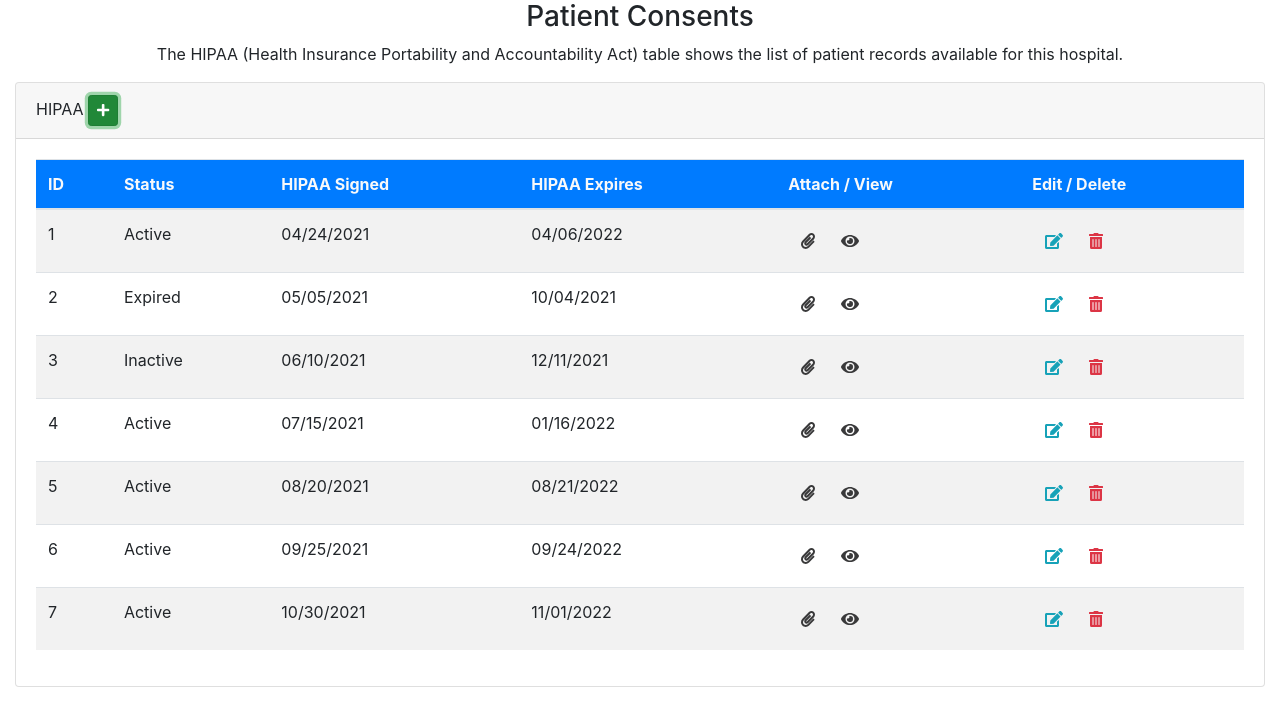
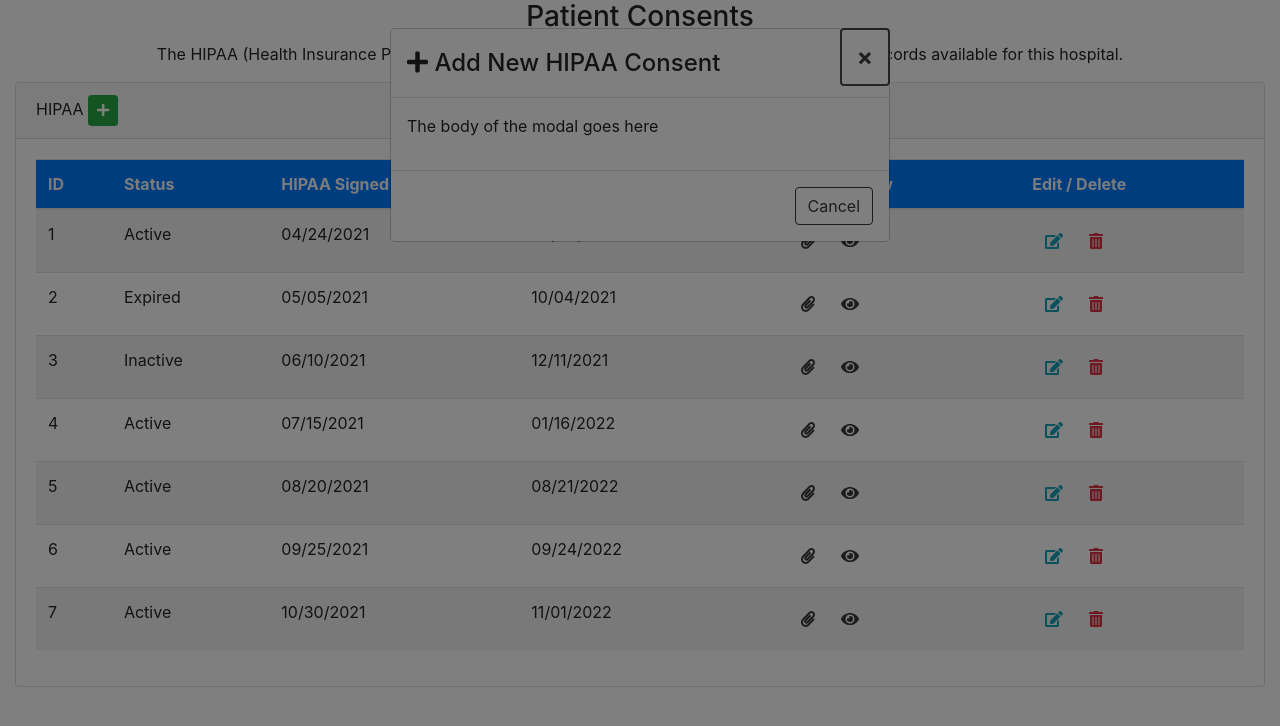
Before and after one commit to panbognot/medrecords-angular, an Angular app: page / in a window 1280 px wide. Both pictures are taken after a click on the button 103 px from the left and 110 px from the top of the page. Shown: the top 726 px of the page. Built offline with nearby package versions, Linux system fonts and the light colour scheme.

Commit message:
+ Created skeleton for "Patient Consent Service" + Created skeleton for "Add Patient Consent Modal Component" - Integrated the "Add Patient Consent Modal" to the HIPAA table and now shows the modal when the green plus icon is clicked.

```diff
--- a/src/app/constants/icons.ts
+++ b/src/app/constants/icons.ts
@@ -1,11 +1,12 @@
 // 3rd Party Libraries
 // This might change depending on the styling library used
 import {
-  faPlus, faPaperclip, faEye, faEdit, faTrashAlt
+  faPlus, faPaperclip, faEye, faEdit, faTrashAlt, faCalendar
 } from '@fortawesome/free-solid-svg-icons';
 
 export const ICON_ADD = faPlus;
 export const ICON_ATTACH = faPaperclip;
+export const ICON_CALENDAR = faCalendar;
+export const ICON_DELETE = faTrashAlt;
+export const ICON_EDIT = faEdit;
 export const ICON_VIEW = faEye
-export const ICON_EDIT = faEdit;
-export const ICON_DELETE = faTrashAlt;
--- a/src/app/hipaa-table/hipaa-table.component.html
+++ b/src/app/hipaa-table/hipaa-table.component.html
@@ -2,7 +2,8 @@
   <div class="card-header">
     HIPAA
     <button type="button" class="btn btn-sm btn-success"
-        placement="right" ngbTooltip="{{ ttAdd }}">
+        placement="right" ngbTooltip="{{ ttAdd }}"
+        (click)="openAddConsentModal()">
       <fa-icon [icon]="iAdd"></fa-icon>
     </button>
   </div>
--- a/src/app/hipaa-table/hipaa-table.component.ts
+++ b/src/app/hipaa-table/hipaa-table.component.ts
@@ -1,8 +1,16 @@
 import { Component, OnInit } from '@angular/core';
+import { NgbModal } from '@ng-bootstrap/ng-bootstrap';
 
-// Project Custom Files
+// Project Components
+import {
+  AddPatientConsentModal
+} from '../modals/add-patient-consent-modal/add-patient-consent-modal.component';
+
+// Project Services
+import { ConsentService } from '../services/consent.service';
+
+// Project Models and Constants
 import { Consent } from '../model/consent';
-import { CONSENTS } from '../model/mock-consents';
 import {
   ICON_ADD, ICON_ATTACH, ICON_VIEW, ICON_EDIT, ICON_DELETE
 } from '../constants/icons';
@@ -32,11 +40,23 @@ export class HipaaTableComponent implements OnInit {
   ttEdit = MESSAGE_EDIT;
   ttDelete = MESSAGE_DELETE;
 
-  consents = CONSENTS;
+  consents: Consent[] = [];
 
-  constructor() { }
+  constructor(
+    private modalService: NgbModal,
+    private consentService: ConsentService
+  ) { }
 
   ngOnInit(): void {
+    this.getConsents();
+  }
+
+  getConsents(): void {
+    this.consents = this.consentService.getConsents();
+  }
+
+  openAddConsentModal() {
+    const modalRef = this.modalService.open(AddPatientConsentModal);
   }
 
 }
--- /dev/null
+++ b/src/app/modals/add-patient-consent-modal/add-patient-consent-modal.component.html
@@ -0,0 +1,19 @@
+<div class="modal-header">
+  <h4 class="modal-title">
+    <fa-icon [icon]="iAdd"></fa-icon>
+    Add New HIPAA Consent
+  </h4>
+  <button type="button" class="close" aria-label="Close"
+      (click)="activeModal.dismiss('Cross click')">
+    <span aria-hidden="true">&times;</span>
+  </button>
+</div>
+<div class="modal-body">
+  <p>The body of the modal goes here</p>
+</div>
+<div class="modal-footer">
+  <button type="button" class="btn btn-outline-dark"
+      (click)="activeModal.close('Cancel click')">
+    Cancel
+  </button>
+</div>
--- /dev/null
+++ b/src/app/modals/add-patient-consent-modal/add-patient-consent-modal.component.ts
@@ -0,0 +1,30 @@
+import { Component, Input, OnInit } from '@angular/core';
+import { NgbActiveModal } from '@ng-bootstrap/ng-bootstrap';
+
+import { Consent } from 'src/app/model/consent';
+import { ICON_ADD, ICON_CALENDAR } from 'src/app/constants/icons';
+
+@Component({
+  selector: 'add-patient-consent-modal',
+  templateUrl: './add-patient-consent-modal.component.html',
+  styleUrls: ['./add-patient-consent-modal.component.scss']
+})
+export class AddPatientConsentModal implements OnInit {
+
+  @Input() consent?: Consent;
+
+  // icons
+  iAdd = ICON_ADD;
+  iCalendar = ICON_CALENDAR;
+
+  constructor(public activeModal: NgbActiveModal) { }
+
+  ngOnInit(): void {
+    console.log("AddPatientConsentModal: ", this.consent);
+  }
+
+  closeModal(sendData: any) {
+    this.activeModal.close(sendData);
+  }
+
+}
--- /dev/null
+++ b/src/app/services/consent.service.ts
@@ -0,0 +1,17 @@
+import { Injectable } from '@angular/core';
+
+import { Consent } from '../model/consent';
+import { CONSENTS } from '../model/mock-consents';
+
+@Injectable({
+  providedIn: 'root'
+})
+export class ConsentService {
+
+  constructor() { }
+
+  getConsents(): Consent[] {
+    return CONSENTS;
+  }
+
+}
```
Also changed, not shown: src/app/app.module.ts (+6 -1 lines), src/app/modals/add-patient-consent-modal/add-patient-consent-modal.component.scss (added), 2 other files (tests, documents, lock files or other folders).
